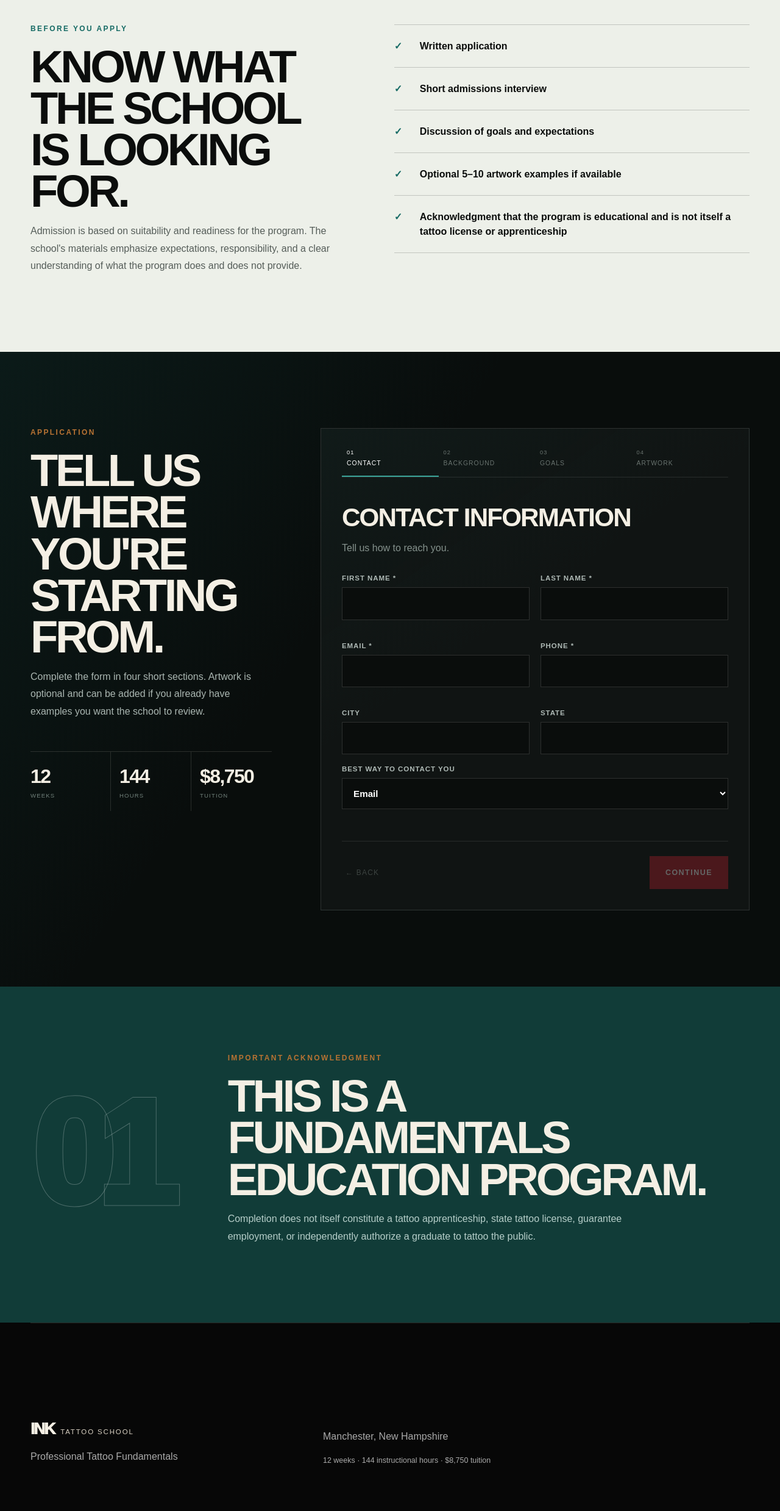
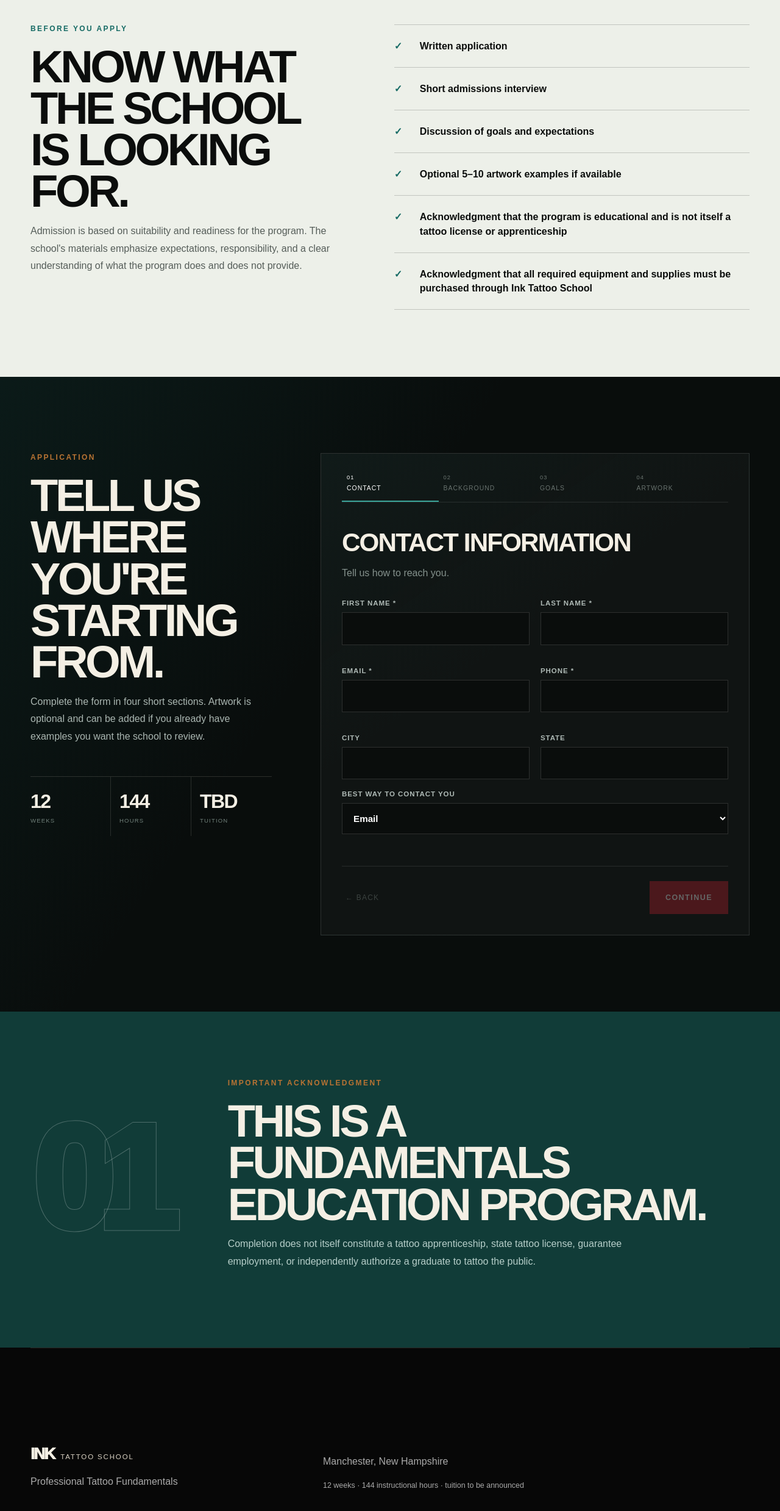
Before and after one commit to Adhco0543/tattoo_ink_school, a Next.js app: page /admissions in a window 1280 px wide. Shown: the part 1523-4001 px from the top of the page at 61% size. Built offline with nearby package versions, Linux system fonts and the light colour scheme; no server answers.

Commit message:
Correct admissions tuition and supply policy

```diff
--- a/app/admissions/page.tsx
+++ b/app/admissions/page.tsx
@@ -22,6 +22,7 @@ const expectations = [
   "Discussion of goals and expectations",
   "Optional 5–10 artwork examples if available",
   "Acknowledgment that the program is educational and is not itself a tattoo license or apprenticeship",
+  "Acknowledgment that all required equipment and supplies must be purchased through Ink Tattoo School",
 ];
 
 export default function AdmissionsPage() {
@@ -95,7 +96,7 @@ export default function AdmissionsPage() {
             <div className="application-facts">
               <div><strong>12</strong><span>Weeks</span></div>
               <div><strong>144</strong><span>Hours</span></div>
-              <div><strong>$8,750</strong><span>Tuition</span></div>
+              <div><strong>TBD</strong><span>Tuition</span></div>
             </div>
           </div>
           <ApplicationForm />
@@ -126,7 +127,7 @@ export default function AdmissionsPage() {
         </div>
         <div>
           <p>Manchester, New Hampshire</p>
-          <p className="fine-print">12 weeks · 144 instructional hours · $8,750 tuition</p>
+          <p className="fine-print">12 weeks · 144 instructional hours · tuition to be announced</p>
         </div>
       </footer>
     </main>
```
